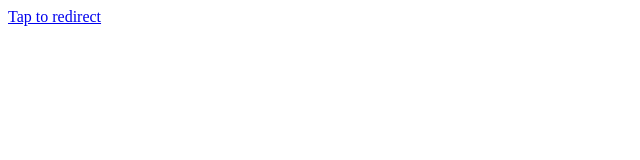
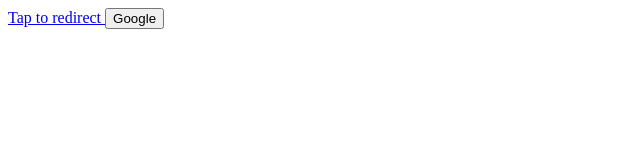
Before and after one commit to JCB1/html_redirect, a plain HTML site: page index.html in a window 1280 px wide. Shown: the whole page, without its empty margins (0-640 px from the left). Drawn offline with Linux system fonts and the light colour scheme.

Commit message:
Update index.html

```diff
--- a/index.html
+++ b/index.html
@@ -7,5 +7,6 @@
 </head>
 <body>
   <a href='htcmd://application/back-to-mw' target="_blank">Tap to redirect </a>
+  <button onclick="window.open('htcmd://application/back-to-mw','_blank')"> Google</button>
 </body>
 </html>
```
